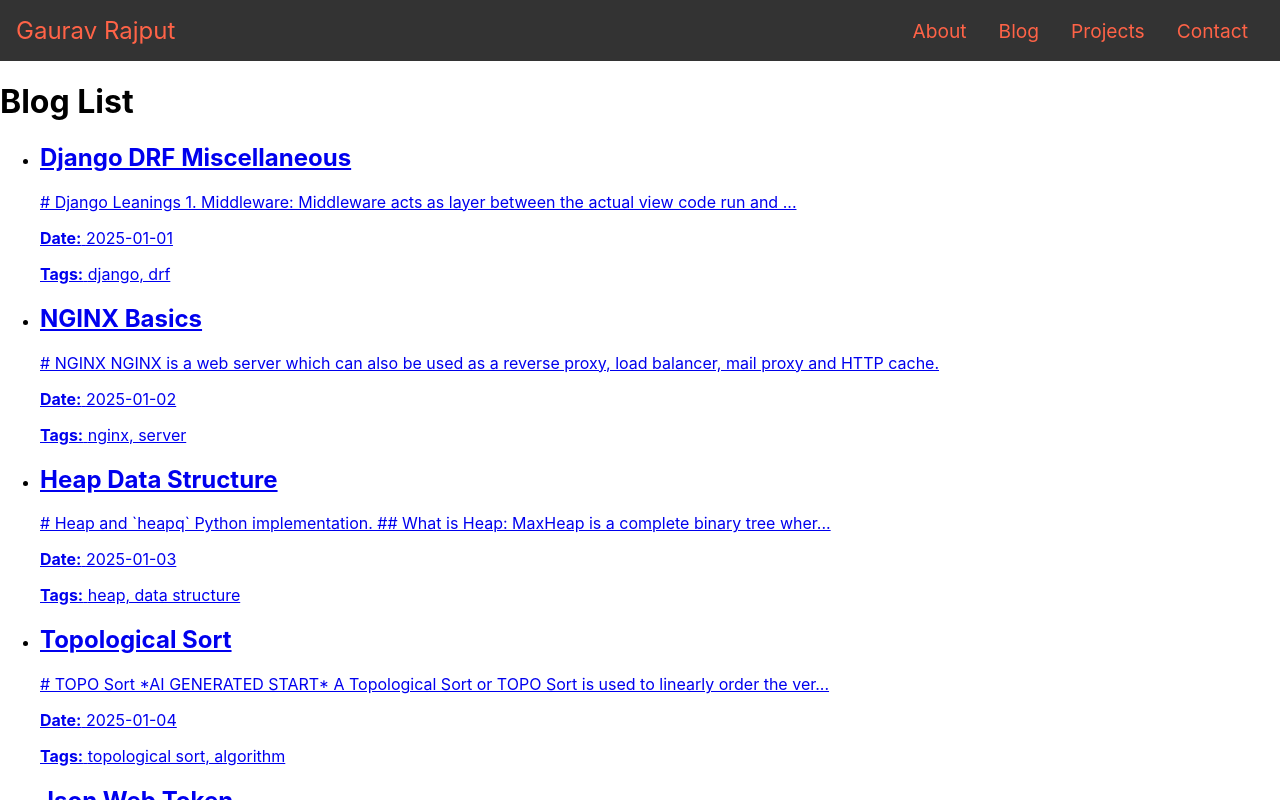
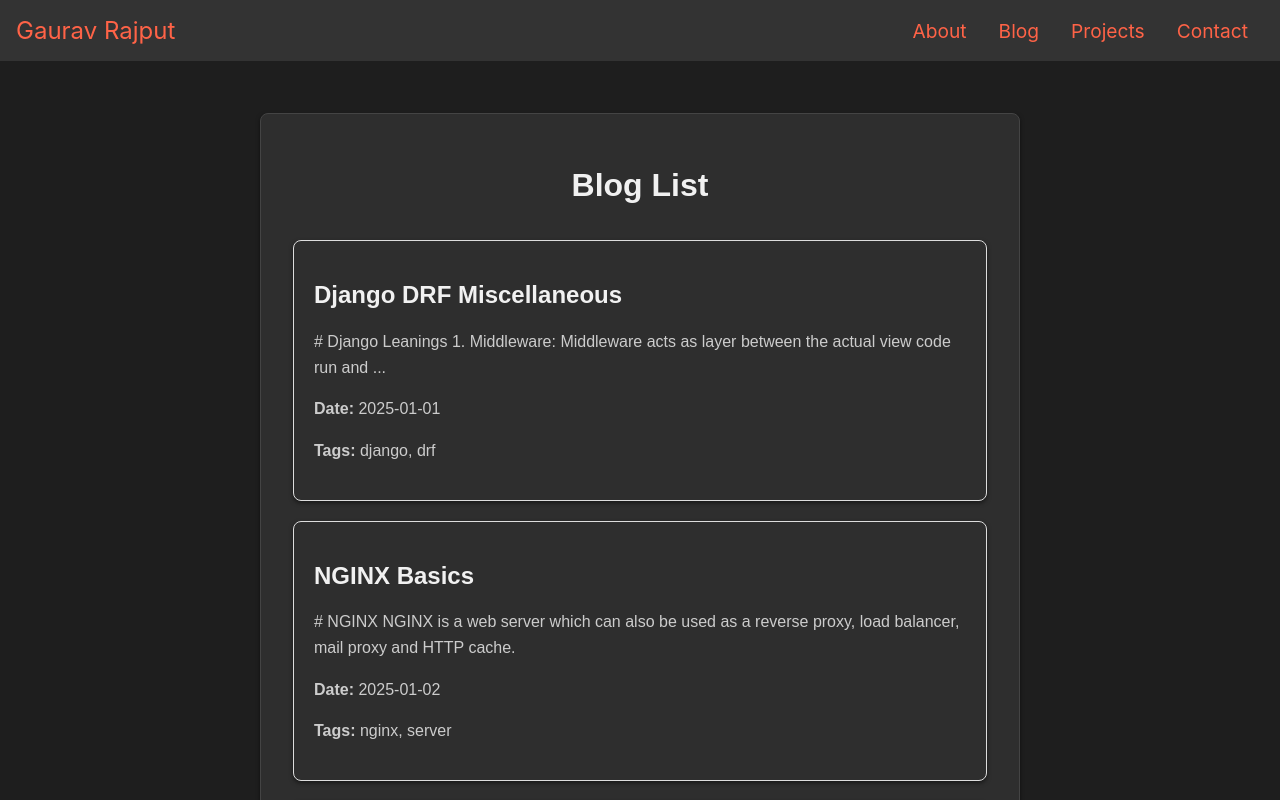
Before and after one commit to gaurav8341/gaurav8341.github.io, a React (Create React App) app in the folder frontend/: page /blogs in a window 1280 px wide. Shown: the top 800 px of the page. Built offline with nearby package versions, Linux system fonts and the light colour scheme.

Commit message:
added all styling and everything

```diff
--- /dev/null
+++ b/frontend/src/css/BlogList.css
@@ -0,0 +1,69 @@
+.blog-list {
+    padding: 20px;
+    max-width: 800px;
+    margin: 0 auto;
+    font-family: Arial, sans-serif;
+    color: #333;
+}
+
+.blog-list h1 {
+    text-align: center;
+    margin-bottom: 20px;
+    color: #f1f1f1;
+}
+
+
+/* .profile-info h1, .profile-info h2, .profile-info h3 {
+    color: #f1f1f1; */
+/* } */
+
+.blog-list ul {
+    list-style-type: none;
+    padding: 0;
+}
+
+.content {
+    display: flex;
+    flex-direction: column;
+    border: 1px solid #444;
+    padding: 2rem;
+    border-radius: 8px;
+    background-color: #2e2e2e;
+    box-shadow: 0 2px 4px rgba(0, 0, 0, 0.5);
+}
+
+
+.blog-list p {
+    line-height: 1.6;
+    color: #ccc;
+}
+
+
+.blog-list li {
+    margin-bottom: 20px;
+    padding: 20px;
+    border: 1px solid #ddd;
+    border-radius: 8px;
+    transition: box-shadow 0.3s ease;
+    background-color: #2e2e2e;
+    box-shadow: 0 2px 4px rgba(0, 0, 0, 0.5);
+
+}
+
+.blog-list li:hover {
+    box-shadow: 0 4px 8px rgba(0, 0, 0, 0.1);
+}
+
+.blog-list a {
+    text-decoration: none;
+    color: inherit;
+}
+
+/* .blog-list h2 {
+    margin: 0 0 10px;
+    color: #222;
+} */
+
+/* .blog-list p {
+    margin: 5px 0;
+} */
--- /dev/null
+++ b/frontend/src/css/base.css
@@ -0,0 +1,54 @@
+.base-layout {
+    display: flex;
+    flex-direction: column;
+    align-items: center;
+    padding: 2rem;
+    background-color: #1e1e1e;
+    color: #f1f1f1;
+}
+
+.base-layout main {
+    width: 100%;
+    max-width: 800px;
+    margin: 0 auto;
+}
+
+.base-layout a {
+    color: #1e90ff;
+    text-decoration: none;
+}
+
+.base-layout a:hover {
+    text-decoration: underline;
+}
+
+
+/* .base-layout:not(.site-header) {
+    display: flex;
+    flex-direction: column;
+    align-items: center;
+    padding: 2rem;
+    background-color: #1e1e1e;
+    color: #f1f1f1;
+} */
+
+
+a {
+    color: #007bff;
+    text-decoration: none;
+}
+
+a.hover {
+    text-decoration: underline;
+}
+
+
+
+h1, h2, h3 {
+    color: #f1f1f1;
+}
+
+
+/* p {
+    line-height: 1.6;
+} */
--- a/frontend/src/js/BlogDetail.js
+++ b/frontend/src/js/BlogDetail.js
@@ -1,7 +1,8 @@
 import React, { useEffect, useState } from 'react';
 import { useParams } from 'react-router-dom';
 import ReactMarkdown from 'react-markdown';
-import CommonLayout from '../CommonLayout';
+import CommonLayout from './CommonLayout';
+import '../css/ProfilePage.css';
 
 const BlogDetail = () => {
     const { slug } = useParams();
@@ -27,13 +28,15 @@ const BlogDetail = () => {
 
     return (
         <CommonLayout>
-            <div>
+            <div className="profile-page">
                 <h1>Blog Detail</h1>
-                {content ? (
-                    <ReactMarkdown>{content}</ReactMarkdown>
-                ) : (
-                    <p>Loading...</p>
-                )}
+                <div className="content">
+                    {content ? (
+                        <ReactMarkdown>{content}</ReactMarkdown>
+                    ) : (
+                        <p>Loading...</p>
+                    )}
+                </div>
             </div>
         </CommonLayout>
     );
--- a/frontend/src/js/BlogList.js
+++ b/frontend/src/js/BlogList.js
@@ -1,7 +1,8 @@
 import React, { useEffect, useState } from 'react';
 import { Link } from 'react-router-dom';
 import CommonLayout from './CommonLayout';
-// import '../css/BlogList.css';
+import '../css/ProfilePage.css';
+import '../css/BlogList.css';
 
 const BlogList = () => {
     const [blogs, setBlogs] = useState([]);
@@ -26,19 +27,23 @@ const BlogList = () => {
     return (
         <CommonLayout>
             <div className="blog-list">
+                <div className="profile-info">
                     <h1>Blog List</h1>
                         <ul>
                             {blogs.map((blog) => (
+                                // <div className="content">
                                     <li key={blog.slug}>
-                            <Link to={`/blog/${blog.slug}`}>
+                                        <Link to={blog.path}>
                                             <h2>{blog.title}</h2>
+                                        </Link>
                                             <p>{blog.preview}</p>
                                             <p><strong>Date:</strong> {blog.date}</p>
                                             <p><strong>Tags:</strong> {blog.tags.join(', ')}</p>
-                            </Link>
                                     </li>
+                                // </div>
                             ))}
                         </ul>
+                </div>
             </div>
         </CommonLayout>
     );
--- a/frontend/src/js/CommonLayout.js
+++ b/frontend/src/js/CommonLayout.js
@@ -1,14 +1,16 @@
 import React from 'react';
 import Header from './Header';
-// import Footer from './Footer';
+import '../css/base.css';
 
 const CommonLayout = ({ children }) => {
   return (
     <div>
-      <Header />
-      <main>{children}</main>
-      {/* <Footer /> */}
+        <Header />
+        <div className='base-layout'>
+            <main>{children}</main>
+        </div>
     </div>
+
   );
 };
 
--- a/frontend/src/js/ProfilePage.js
+++ b/frontend/src/js/ProfilePage.js
@@ -1,7 +1,7 @@
 import React, { useState, useEffect, useRef } from "react";
 import ReactMarkdown from "react-markdown";
 import CommonLayout from './CommonLayout';
-import '../css/ProfilePage.css';
+// import '../css/ProfilePage.css';
 
 const ProfilePage = ({ fileUrl }) => {
   const [markdown, setMarkdown] = useState("");
@@ -16,10 +16,8 @@ const ProfilePage = ({ fileUrl }) => {
 
   return (
     <CommonLayout>
-      <div className="profile-page">
         <div ref={printRef} className="profile-info">
           <ReactMarkdown>{markdown}</ReactMarkdown>
-        </div>
       </div>
     </CommonLayout>
   );
```
Also changed, not shown: frontend/src/css/BlogDetail.css (added, +25 -0 lines). Lines whose indentation alone changed are shown as unchanged.
